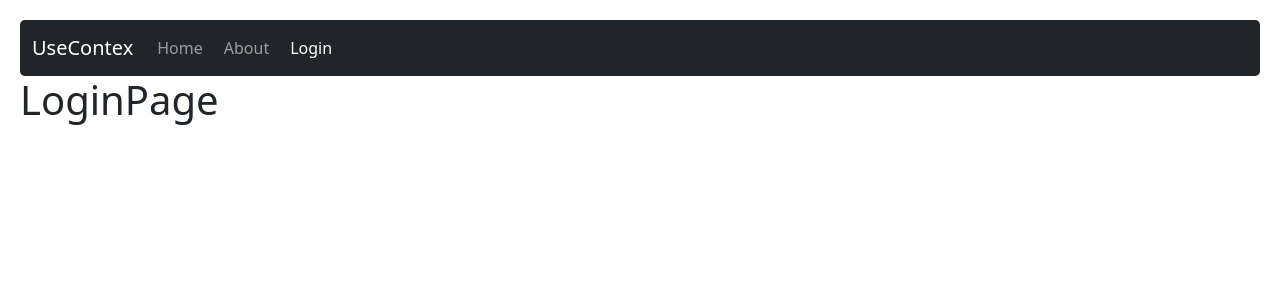
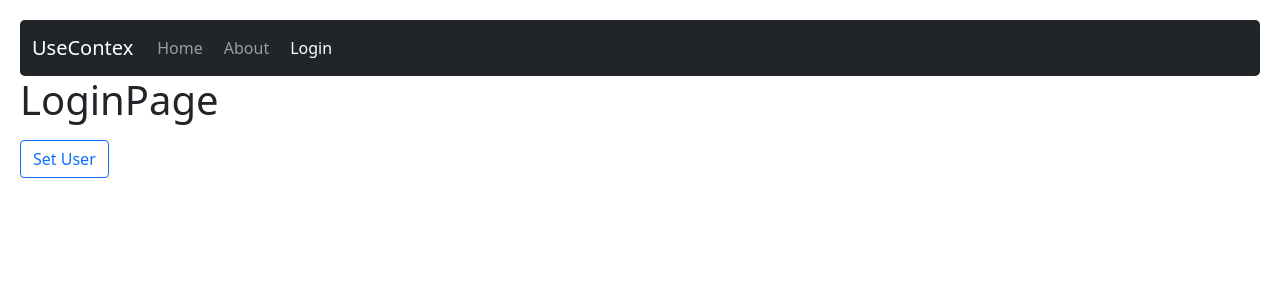
Before and after one commit to mundoenrique/05-react-hook-app, a React (Vite) app: page /login in a window 1280 px wide. Shown: the top 300 px of the page. Built offline with nearby package versions, Linux system fonts and the light colour scheme.

Commit message:
Implenta useContext

```diff
--- a/src/09-useContext/HomePage.jsx
+++ b/src/09-useContext/HomePage.jsx
@@ -1,7 +1,14 @@
+import { useContext } from 'react';
+import { UserContext } from './context/UserContext';
+
 export function HomePage() {
+	const { user } = useContext(UserContext);
 	return (
 		<>
-			<h1>HomePage</h1>
+			<h1>
+				HomePage <small>{user?.name}</small>{' '}
+			</h1>
+			<pre>{JSON.stringify(user, null, 3)}</pre>
 		</>
 	);
 }
--- a/src/09-useContext/LoginPage.jsx
+++ b/src/09-useContext/LoginPage.jsx
@@ -1,7 +1,25 @@
+import { useContext } from 'react';
+import { UserContext } from './context/UserContext';
+
 export function LoginPage() {
+	const { user, setUser } = useContext(UserContext);
+
 	return (
 		<>
 			<h1>LoginPage</h1>
+			<button
+				className="btn btn-outline-primary mt-2 mb-2"
+				onClick={() =>
+					setUser({
+						id: 123456,
+						name: 'Enrique Peñaloza',
+						email: 'enrique@gmail.com',
+					})
+				}
+			>
+				Set User
+			</button>
+			<pre>{JSON.stringify(user, null, 3)}</pre>
 		</>
 	);
 }
--- a/src/09-useContext/MainApp.jsx
+++ b/src/09-useContext/MainApp.jsx
@@ -1,12 +1,13 @@
 import { Route, Routes } from 'react-router-dom';
 import { AboutPage } from './AboutPage';
+import { UserProvider } from './context/UserProvider';
 import { HomePage } from './HomePage';
 import { LoginPage } from './LoginPage';
 import { NavBar } from './NavBar';
 
 export default function MainApp() {
 	return (
-		<>
+		<UserProvider>
 			<NavBar />
 			<Routes>
 				<Route path="/" element={<HomePage />} />
@@ -15,6 +16,6 @@
 				<Route path="*" element={<h1>No found</h1>} />
 				{/* <Route path="*" element={<Navigate to="/" />} /> */}
 			</Routes>
-		</>
+		</UserProvider>
 	);
 }
--- /dev/null
+++ b/src/09-useContext/context/UserContext.jsx
@@ -0,0 +1,3 @@
+import { createContext } from 'react';
+
+export const UserContext = createContext();
--- /dev/null
+++ b/src/09-useContext/context/UserProvider.jsx
@@ -0,0 +1,12 @@
+import { useState } from 'react';
+import { UserContext } from './UserContext';
+
+export function UserProvider({ children }) {
+	const [user, setUser] = useState();
+
+	return (
+		<UserContext.Provider value={{ user, setUser }}>
+			{children}
+		</UserContext.Provider>
+	);
+}
```
